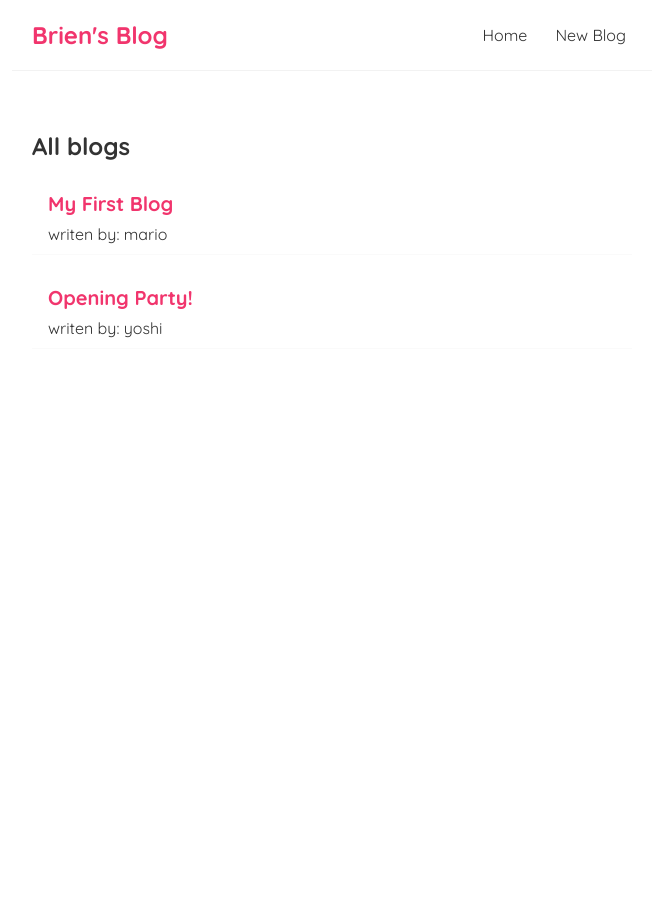
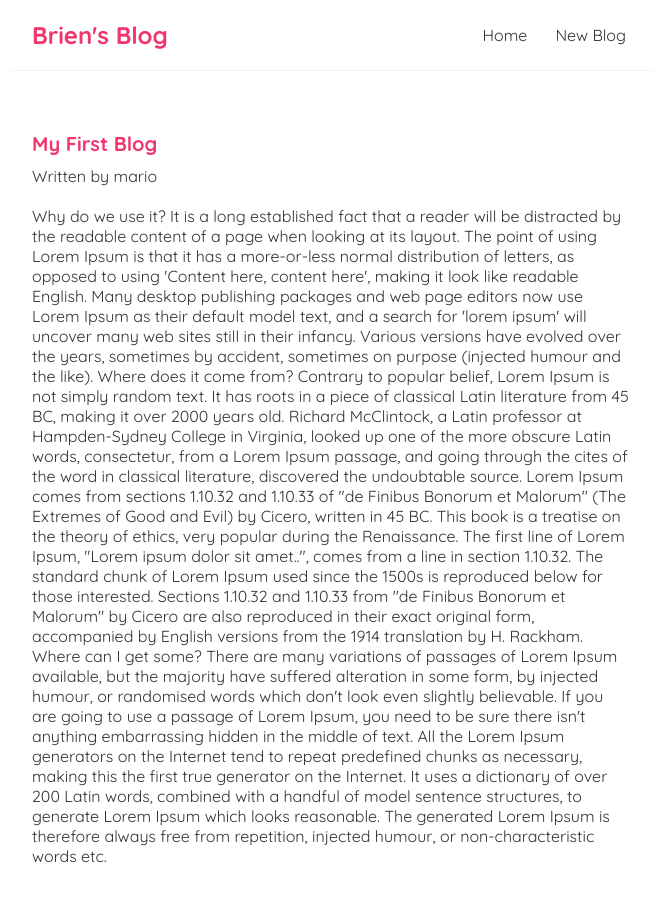
Before and after one commit to grogsden/brien-blog, a React (Create React App) app: page /blogs/1 in a window 1280 px wide. Shown: the top 902 px of the page, without its empty margins (308-967 px from the left). Before the commit the page ends 800 px from the top, so only its background shows below. Built offline with nearby package versions, Linux system fonts and the light colour scheme; data requests are answered from the project's data file.

Commit message:
added react router

```diff
--- a/package.json
+++ b/package.json
@@ -8,6 +8,7 @@
     "@testing-library/user-event": "^12.6.3",
     "react": "^17.0.1",
     "react-dom": "^17.0.1",
+    "react-router-dom": "^5.2.0",
     "react-scripts": "4.0.2",
     "web-vitals": "^1.1.0"
   },
--- a/src/App.js
+++ b/src/App.js
@@ -1,15 +1,30 @@
 import Navbar from './Navbar'
 import Home from './Home'
+import { BrowserRouter as Router, Route, Switch } from 'react-router-dom'
+import Create from './Create'
+import BlogDetails from './BlogDetails';
 
 function App() {
 
   return (
-    <div className="App">
-      <Navbar />
-      <div className="content">
-        <Home />
+    <Router>
+      <div className="App">
+        <Navbar />
+        <div className="content">
+          <Switch>
+            <Route exact path="/">
+              <Home />
+            </Route>
+            <Route path="/create">
+              <Create />
+            </Route>
+            <Route path="/blogs/:id">
+              <BlogDetails />
+            </Route>
+          </Switch>
+        </div>
       </div>
-    </div>
+    </Router>
   );
 }
 
--- /dev/null
+++ b/src/BlogDetails.js
@@ -0,0 +1,24 @@
+import { useParams } from 'react-router-dom'
+import useFetch from './useFetch';
+
+const BlogDetails = () => {
+  const { id } = useParams()
+  const { data: blog, error, isLoading } = useFetch('http://localhost:8000/blogs/'+ id)
+
+  return (
+    <div className="blog-details">
+      { isLoading && <div>Loading...</div> }
+      { error && <div>{ error }</div>}
+      {blog && (
+        <article>
+          <h2>{ blog.title }</h2>
+          <p>Written by { blog.author }</p>
+          <div>{ blog.body }</div>
+        </article>
+      )}
+    </div>
+
+   );
+}
+
+export default BlogDetails;
--- a/src/BlogList.js
+++ b/src/BlogList.js
@@ -1,12 +1,15 @@
+import { Link } from "react-router-dom";
+
 const BlogList = ({blogs, title}) => {
     return (
         <div className="blog-list">
             <h2>{title}</h2>
             {blogs.map((blog) => (
                 <div className="blog-preview" key={blog.id}>
-                    <h2>{ blog.title}</h2>
-                    <p>writen by: { blog.author}</p>
-
+                    <Link to={`/blogs/${blog.id}`}>
+                      <h2>{ blog.title}</h2>
+                      <p>writen by: { blog.author}</p>
+                    </Link>
                 </div>
             ))}
         </div>
--- /dev/null
+++ b/src/Create.js
@@ -0,0 +1,9 @@
+const Create = () => {
+  return (
+    <div className="create">
+      <h2>Add a new Blog</h2>
+    </div>
+   );
+}
+
+export default Create;
--- a/src/Home.js
+++ b/src/Home.js
@@ -1,4 +1,3 @@
-import { useState, useEffect } from 'react'
 import BlogList from './BlogList'
 import useFetch from './useFetch';
 
--- a/src/Navbar.js
+++ b/src/Navbar.js
@@ -1,10 +1,12 @@
+import { Link } from 'react-router-dom'
+
 const Navbar = () => {
     return (
         <nav className="navbar">
             <h1>Brien's Blog</h1>
             <div className="links">
-                <a href="/">Home</a>
-                <a href="/create">New Blog</a>
+                <Link to="/">Home</Link>
+                <Link to="/create">New Blog</Link>
             </div>
         </nav>
     );
--- a/src/index.css
+++ b/src/index.css
@@ -50,3 +50,25 @@
   color:#f1356d;
   margin-bottom: 8px;
 }
+
+.blog-preview a{
+  text-decoration: none;
+}
+
+/* blog details page */
+.blog-details h2 {
+  font-size: 20px;
+  color: #f1356d;
+  margin-bottom: 10px;
+}
+.blog-details div {
+  margin: 20px 0;
+}
+.blog-details button {
+  background: #f1356d;
+  color: #fff;
+  border: 0;
+  padding: 8px;
+  border-radius: 8px;
+  cursor: pointer;
+}
--- a/src/useFetch.js
+++ b/src/useFetch.js
@@ -6,8 +6,10 @@
     const [error, setError] = useState(null);
 
     useEffect(() => {
+      const abortCont= new AbortController();
+
         setTimeout(() => {
-            fetch(url)
+            fetch(url, { signal: abortCont.signal})
                 .then(res => {
                     if(!res.ok) {
                         throw Error('could not fetch the data for that resource')
@@ -20,10 +22,15 @@
                     setError(null)
                 })
                 .catch(err => {
+                  if (err.name === 'AbortError') {
+                    console.log('fetch aborted')
+                  } else {
                     setIsLoading(false)
                     setError(err.message);
+                  }
                 })
         }, 1000);
+        return () => abortCont.abort();
     }, [])
 
     return {data, isLoading, error}
```
Also changed, not shown: 1 other file (tests, documents, lock files or other folders).
